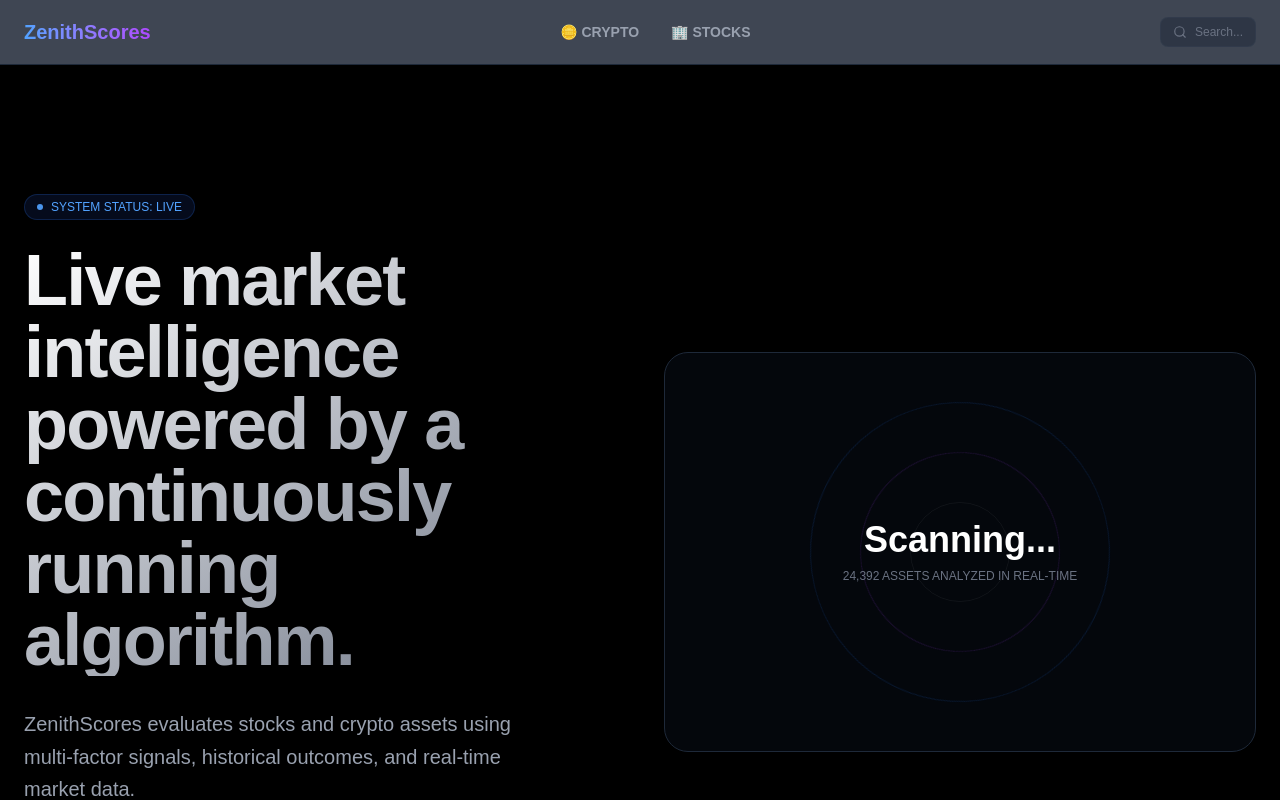
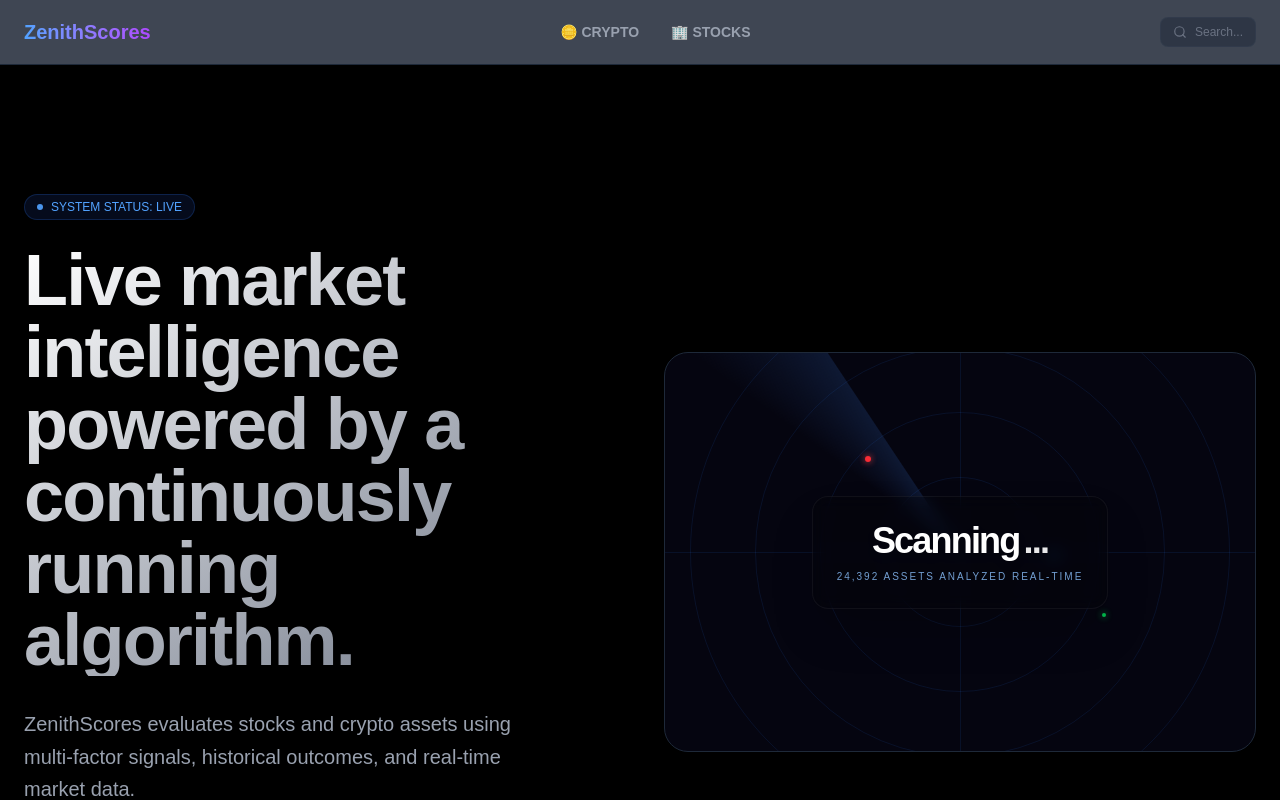
Before and after one commit to Snooz4pm/project-zenith, a Next.js app in the folder zenithscores-frontend/: page / in a window 1280 px wide. Shown: the top 800 px of the page. Built offline with nearby package versions, Linux system fonts and the light colour scheme.

Commit message:
feat: implement radar scanner animation on landing page

```diff
--- a/zenithscores-frontend/app/page.tsx
+++ b/zenithscores-frontend/app/page.tsx
@@ -44,16 +44,53 @@
           </div>
 
           {/* Right: Abstract Visualization (CSS Animation) */}
-          <div className="relative h-[400px] w-full bg-gray-900/30 rounded-3xl border border-gray-800 backdrop-blur flex items-center justify-center overflow-hidden">
-            {/* Simulation of "Processing" */}
-            <div className="absolute inset-0 flex items-center justify-center opacity-30">
-              <div className="w-[300px] h-[300px] border border-blue-500/50 rounded-full animate-[spin_10s_linear_infinite]" />
-              <div className="w-[200px] h-[200px] border border-purple-500/50 rounded-full absolute animate-[spin_15s_linear_infinite_reverse]" />
-              <div className="w-[100px] h-[100px] border border-white/20 rounded-full absolute animate-pulse" />
+          {/* Right: Abstract Visualization (Radar Scanner) */}
+          <div className="relative h-[400px] w-full bg-[#050510] rounded-3xl border border-gray-800 flex items-center justify-center overflow-hidden shadow-2xl">
+
+            {/* Radar Conic Gradient (The Sweep) */}
+            <div className="absolute inset-0 flex items-center justify-center">
+              <div className="w-[800px] h-[800px] bg-[conic-gradient(from_0deg,transparent_0_340deg,rgba(59,130,246,0.3)_360deg)] animate-[spin_3s_linear_infinite] rounded-full opacity-50" />
             </div>
-            <div className="z-10 text-center space-y-2">
-              <div className="text-4xl font-mono font-bold">Scanning...</div>
-              <div className="text-xs text-gray-500 font-mono">24,392 ASSETS ANALYZED IN REAL-TIME</div>
+
+            {/* Static Rings */}
+            <div className="absolute inset-0 flex items-center justify-center pointer-events-none">
+              <div className="w-[150px] h-[150px] border border-blue-500/10 rounded-full" />
+              <div className="w-[280px] h-[280px] border border-blue-500/10 rounded-full absolute" />
+              <div className="w-[410px] h-[410px] border border-blue-500/10 rounded-full absolute" />
+              <div className="w-[540px] h-[540px] border border-blue-500/10 rounded-full absolute" />
+              {/* Crosshairs */}
+              <div className="absolute w-full h-[1px] bg-blue-500/10" />
+              <div className="absolute h-full w-[1px] bg-blue-500/10" />
+            </div>
+
+            {/* Active TARGET Blips */}
+            <motion.div
+              initial={{ opacity: 0, scale: 0.5 }}
+              animate={{ opacity: [0, 1, 0] }}
+              transition={{ duration: 2, repeat: Infinity, delay: 0.8 }}
+              className="absolute top-1/4 left-1/3 w-3 h-3 bg-red-500 rounded-full shadow-[0_0_15px_#ef4444]"
+            />
+            <motion.div
+              initial={{ opacity: 0, scale: 0.5 }}
+              animate={{ opacity: [0, 1, 0] }}
+              transition={{ duration: 3, repeat: Infinity, delay: 1.5 }}
+              className="absolute bottom-1/3 right-1/4 w-2 h-2 bg-green-500 rounded-full shadow-[0_0_15px_#22c55e]"
+            />
+            <motion.div
+              initial={{ opacity: 0, scale: 0.5 }}
+              animate={{ opacity: [0, 1, 0] }}
+              transition={{ duration: 2.5, repeat: Infinity, delay: 0.2 }}
+              className="absolute top-1/2 right-1/3 w-2 h-2 bg-blue-400 rounded-full shadow-[0_0_15px_#3b82f6]"
+            />
+
+            {/* Center Text */}
+            <div className="z-10 text-center space-y-2 bg-black/20 backdrop-blur-sm p-6 rounded-2xl border border-white/5 shadow-2xl">
+              <div className="text-4xl font-mono font-bold tracking-tighter text-white drop-shadow-lg flex items-center justify-center gap-1">
+                Scanning<span className="animate-pulse">...</span>
+              </div>
+              <div className="text-[10px] text-blue-300/80 font-mono tracking-[0.2em] uppercase">
+                24,392 Assets Analyzed Real-Time
+              </div>
             </div>
           </div>
         </div>
```
